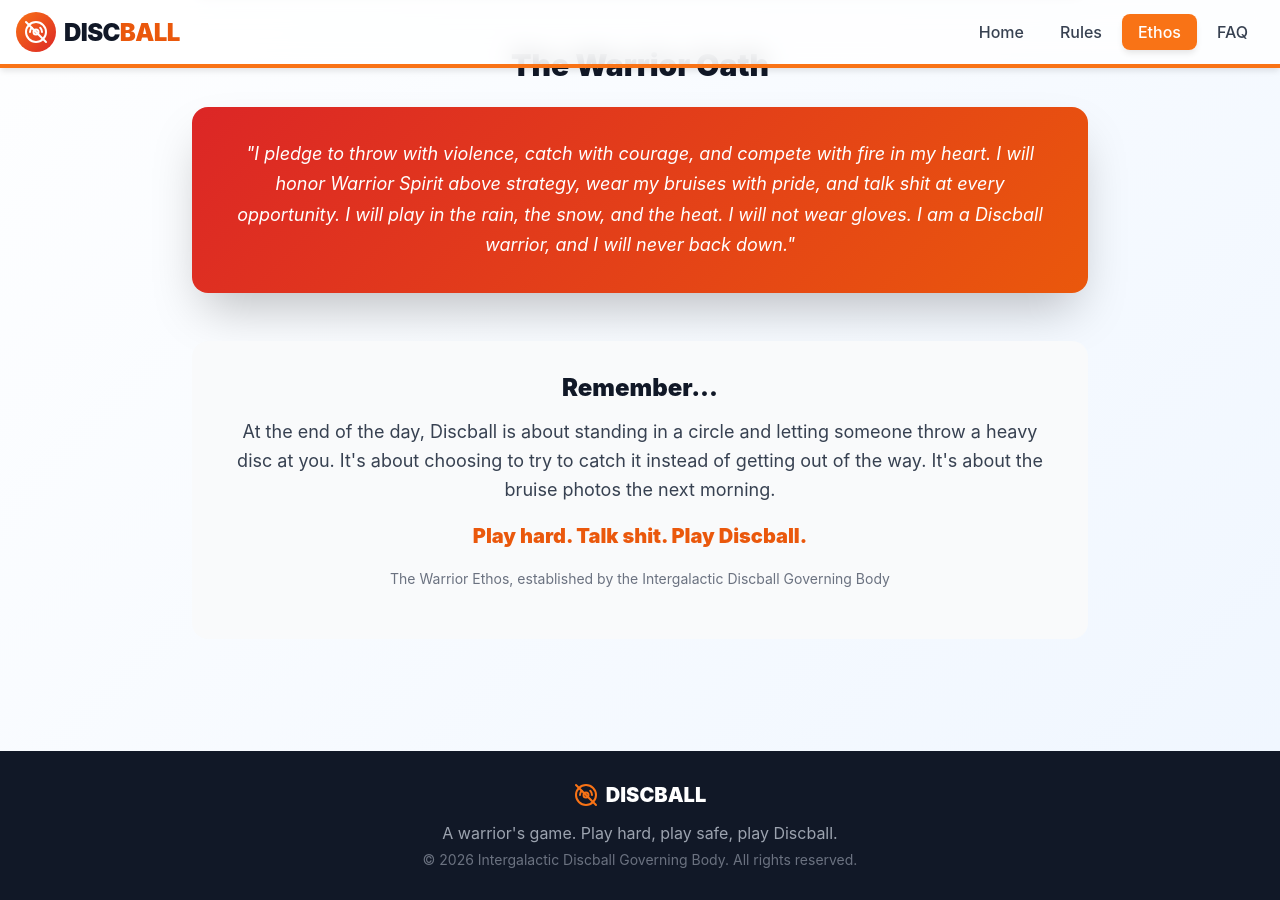
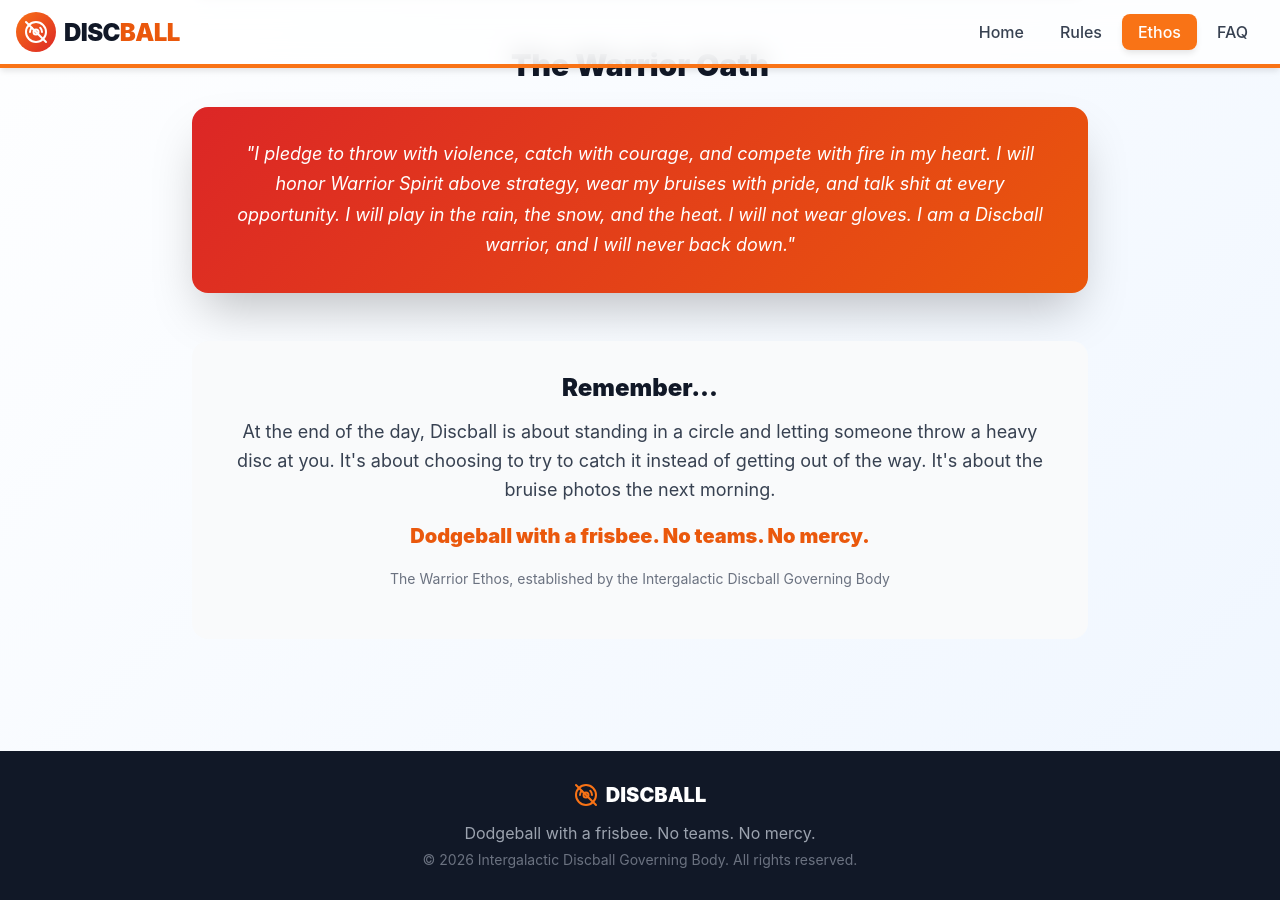
Before and after one commit to joshcutler/discball.ninja, a Jekyll site: the page built from the-ethos.html, in a window 1280 px wide and 900 px high, scrolled down 2569 px. Built offline with Jekyll 4.4.1, drawn with Linux system fonts in a browser that asks for light colours.

Commit message:
Standardize tagline to "Dodgeball with a frisbee. No teams. No mercy."
Replaced all variant slogans across footer layouts, rules subtitle,
and ethos closing with the single canonical tagline.

Co-Authored-By: Claude Opus 4.6 <noreply@anthropic.com>

```diff
--- a/_layouts/homepage.html
+++ b/_layouts/homepage.html
@@ -50,7 +50,7 @@
       <svg viewBox="0 0 24 24"><circle cx="12" cy="12" r="10"/><path d="M6 12c0-1.68.68-3.2 1.76-4.24M9.5 12a2.5 2.5 0 1 0 5 0 2.5 2.5 0 0 0-5 0"/><path d="M16.24 7.76A6 6 0 0 1 18 12"/><path d="m2 2 20 20"/></svg>
       <span>DISCBALL</span>
     </div>
-    <p class="footer-tagline">A warrior's game. Play hard, play safe, play Discball.</p>
+    <p class="footer-tagline">Dodgeball with a frisbee. No teams. No mercy.</p>
     <p class="footer-copyright">&copy; 2026 Intergalactic Discball Governing Body. All rights reserved.</p>
   </footer>
 
--- a/_layouts/page.html
+++ b/_layouts/page.html
@@ -50,7 +50,7 @@
       <svg viewBox="0 0 24 24"><circle cx="12" cy="12" r="10"/><path d="M6 12c0-1.68.68-3.2 1.76-4.24M9.5 12a2.5 2.5 0 1 0 5 0 2.5 2.5 0 0 0-5 0"/><path d="M16.24 7.76A6 6 0 0 1 18 12"/><path d="m2 2 20 20"/></svg>
       <span>DISCBALL</span>
     </div>
-    <p class="footer-tagline">A warrior's game. Play hard, play safe, play Discball.</p>
+    <p class="footer-tagline">Dodgeball with a frisbee. No teams. No mercy.</p>
     <p class="footer-copyright">&copy; 2026 Intergalactic Discball Governing Body. All rights reserved.</p>
   </footer>
 
--- a/the-ethos.html
+++ b/the-ethos.html
@@ -174,7 +174,7 @@ nav_id: ethos
         heavy disc at you. It's about choosing to try to catch it instead of getting out of the way.
         It's about the bruise photos the next morning.
       </p>
-      <p class="highlight">Play hard. Talk shit. Play Discball.</p>
+      <p class="highlight">Dodgeball with a frisbee. No teams. No mercy.</p>
       <p class="attribution">The Warrior Ethos, established by the Intergalactic Discball Governing Body</p>
     </div>
 
--- a/the-rules.html
+++ b/the-rules.html
@@ -12,7 +12,7 @@ nav_id: rules
     <div class="page-header">
       <div class="page-badge orange">OFFICIAL RULES</div>
       <h1>How to Play <span class="orange">Discball</span></h1>
-      <p class="subtitle">Dodgeball with a frisbee. No teams. No mercy. Last one standing wins.</p>
+      <p class="subtitle">Dodgeball with a frisbee. No teams. No mercy.</p>
     </div>
 
     <!-- Quick Overview -->
```
